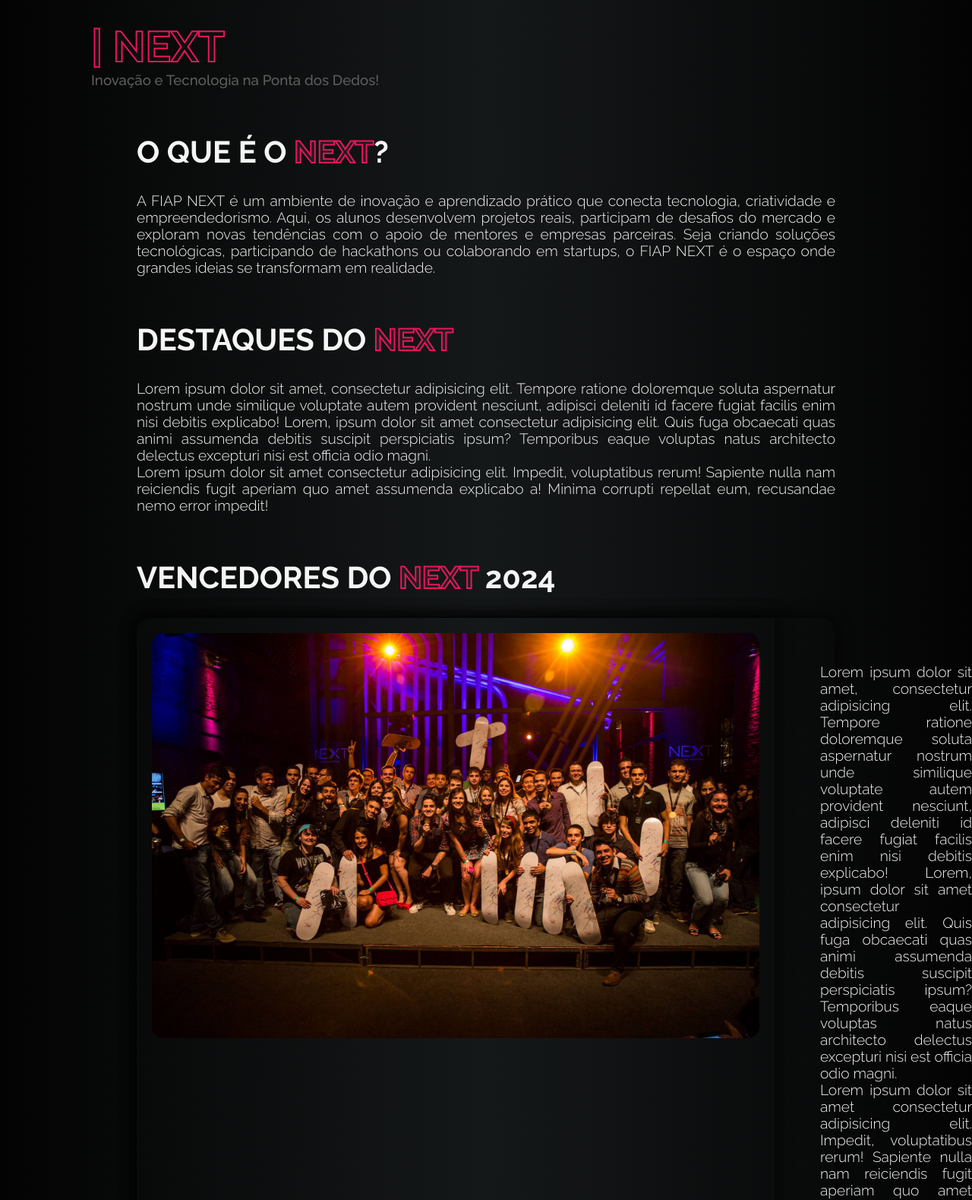
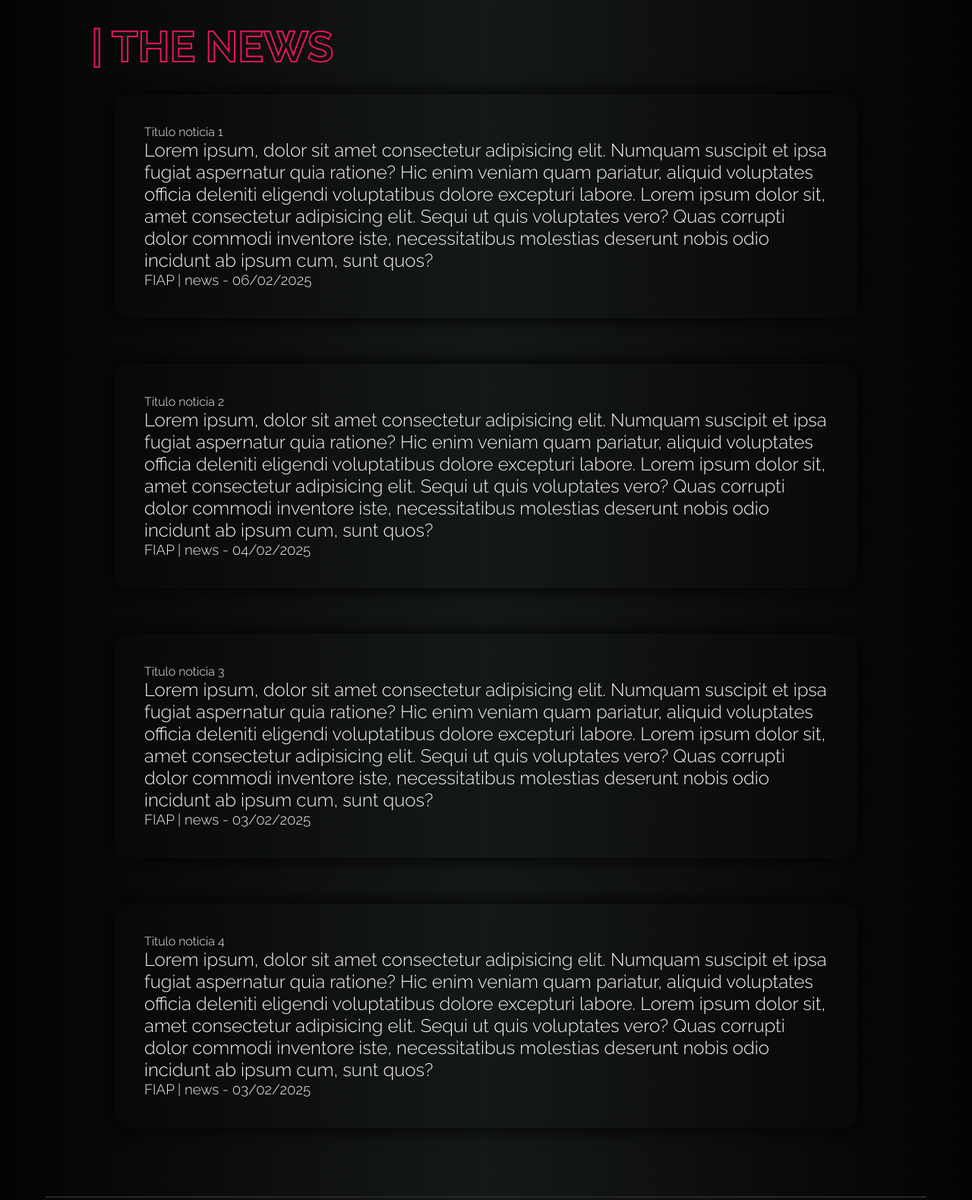
Before and after one commit to leoosilvp/FIAPnews, a plain HTML site: page index.html in a window 1280 px wide. Shown: the part 840-2419 px from the top of the page at 76% size. Drawn offline with Linux system fonts and the light colour scheme.

Commit message:
criando a estrutura do the news em html

```diff
--- a/index.html
+++ b/index.html
@@ -25,7 +25,7 @@
                     <li><a href="https://www2.fiap.com.br/Aluno/Home" target="_blank">PORTAL DO ALUNO</a></li>
                     <li><a href="https://on.fiap.com.br/" target="_blank">FIAP ON</a></li>
                     <li><a href="https://fiap-csm.symplicity.com/" target="_blank">TALENT LAB</a></li>
-                    <li><a href="#news">THE NEWS</a></li>
+                    <li><a href="#the-news">THE NEWS</a></li>
                 </ul>
             </nav>
         </section>
@@ -56,6 +56,75 @@
 
         <hr>
 
+        <section id="the-news">
+            <div class="container">
+                <div class="title">
+                    <h1>| THE NEWS</h1>
+                </div>
+
+                <article id="ctn-the-news">
+                    <section id="conteudo-the-news">
+                        <h1>Titulo noticia 1</h1>
+                        <h2>Lorem ipsum, dolor sit amet consectetur adipisicing elit. Numquam suscipit et ipsa fugiat
+                            aspernatur quia ratione? Hic enim veniam quam pariatur, aliquid voluptates officia deleniti
+                            eligendi voluptatibus dolore excepturi labore. Lorem ipsum dolor sit, amet consectetur
+                            adipisicing elit. Sequi ut quis voluptates vero? Quas corrupti dolor commodi inventore iste,
+                            necessitatibus molestias deserunt nobis odio incidunt ab ipsum cum, sunt quos?
+                            <h3>FIAP | news - 06/02/2025</h3>
+                        </h2>
+
+                    </section>
+                </article>
+
+                <article id="ctn-the-news">
+                    <section id="conteudo-the-news">
+                        <h1>Titulo noticia 2</h1>
+                        <h2>Lorem ipsum, dolor sit amet consectetur adipisicing elit. Numquam suscipit et ipsa fugiat
+                            aspernatur quia ratione? Hic enim veniam quam pariatur, aliquid voluptates officia deleniti
+                            eligendi voluptatibus dolore excepturi labore. Lorem ipsum dolor sit, amet consectetur
+                            adipisicing elit. Sequi ut quis voluptates vero? Quas corrupti dolor commodi inventore iste,
+                            necessitatibus molestias deserunt nobis odio incidunt ab ipsum cum, sunt quos?
+                            <h3>FIAP | news - 04/02/2025</h3>
+                        </h2>
+
+                    </section>
+                </article>
+
+                <article id="ctn-the-news">
+                    <section id="conteudo-the-news">
+                        <h1>Titulo noticia 3</h1>
+                        <h2>Lorem ipsum, dolor sit amet consectetur adipisicing elit. Numquam suscipit et ipsa fugiat
+                            aspernatur quia ratione? Hic enim veniam quam pariatur, aliquid voluptates officia deleniti
+                            eligendi voluptatibus dolore excepturi labore. Lorem ipsum dolor sit, amet consectetur
+                            adipisicing elit. Sequi ut quis voluptates vero? Quas corrupti dolor commodi inventore iste,
+                            necessitatibus molestias deserunt nobis odio incidunt ab ipsum cum, sunt quos?
+                            <h3>FIAP | news - 03/02/2025</h3>
+                        </h2>
+
+                    </section>
+                </article>
+
+                <article id="ctn-the-news">
+                    <section id="conteudo-the-news">
+                        <h1>Titulo noticia 4</h1>
+                        <h2>Lorem ipsum, dolor sit amet consectetur adipisicing elit. Numquam suscipit et ipsa fugiat
+                            aspernatur quia ratione? Hic enim veniam quam pariatur, aliquid voluptates officia deleniti
+                            eligendi voluptatibus dolore excepturi labore. Lorem ipsum dolor sit, amet consectetur
+                            adipisicing elit. Sequi ut quis voluptates vero? Quas corrupti dolor commodi inventore iste,
+                            necessitatibus molestias deserunt nobis odio incidunt ab ipsum cum, sunt quos?
+                            <h3>FIAP | news - 03/02/2025</h3>
+                        </h2>
+
+                    </section>
+                </article>
+
+                <!-- add mais noticias -->
+            </div>
+        </section>
+
+        <hr>
+
+        <!-- next -->
         <section class="ctn-next">
             <article class="container">
                 <div class="title">
@@ -114,21 +183,14 @@
 
                             <a class="btn" href="#"><button>Saiba Mais</button></a>
                         </h2>
-
-
                     </div>
-
                 </section>
-
-
-
             </article>
         </section>
 
         <hr>
 
         <!-- carrossel -->
-
         <div class="carrossel-container">
             <h1 id="carrossel-title">TEACHER'S FIAP</h1>
 
@@ -256,9 +318,6 @@
             <div class="carrossel-indicators"></div>
         </div>
 
-
-
-
     </main>
 
     <footer id="footer">
@@ -280,7 +339,6 @@
         </section>
     </footer>
 
-
     <script src="./src/js/script.js"></script>
 </body>
 
--- a/src/css/style.css
+++ b/src/css/style.css
@@ -183,11 +183,6 @@ nav ul li a:hover {
 
 /* conteudo */
 
-.ctn-next {
-    text-align: justify;
-
-}
-
 .title h1 {
     -webkit-text-stroke-width: 2px;
     -webkit-text-stroke-color: #eb155c;
@@ -204,6 +199,7 @@ nav ul li a:hover {
 #conteudo {
     margin: 60px;
     margin-bottom: 0;
+    text-align: justify;
 }
 
 #conteudo h1 {
@@ -250,6 +246,19 @@ nav ul li a:hover {
 
 .img-win-next img {
     width: 800px;
+    border-radius: 15px;
+}
+
+#ctn-the-news {
+    margin: 30px;
+    padding: 40px;
+    border-radius: 20px;
+    box-shadow: 0px 0px 20px 2px var(--dark-color3);
+}
+
+#img-the-news img {
+    display: flex;
+    width: 700px;
     border-radius: 15px;
 }
 
```
